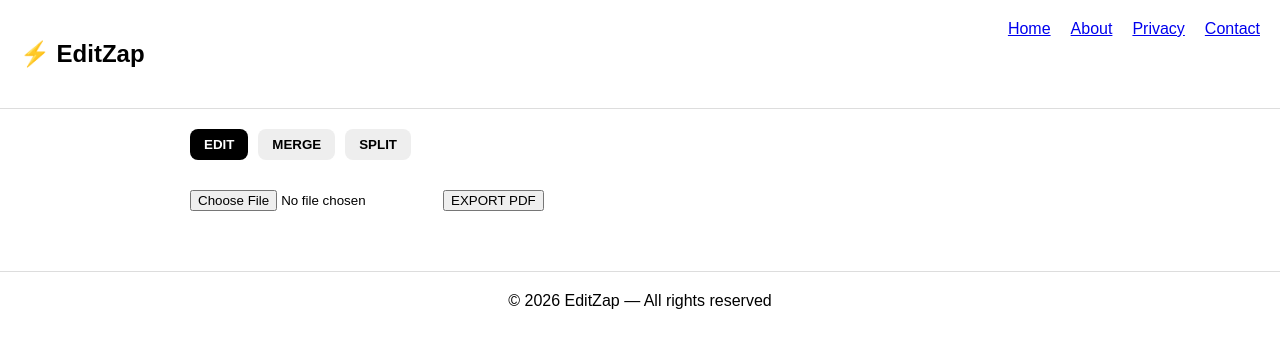
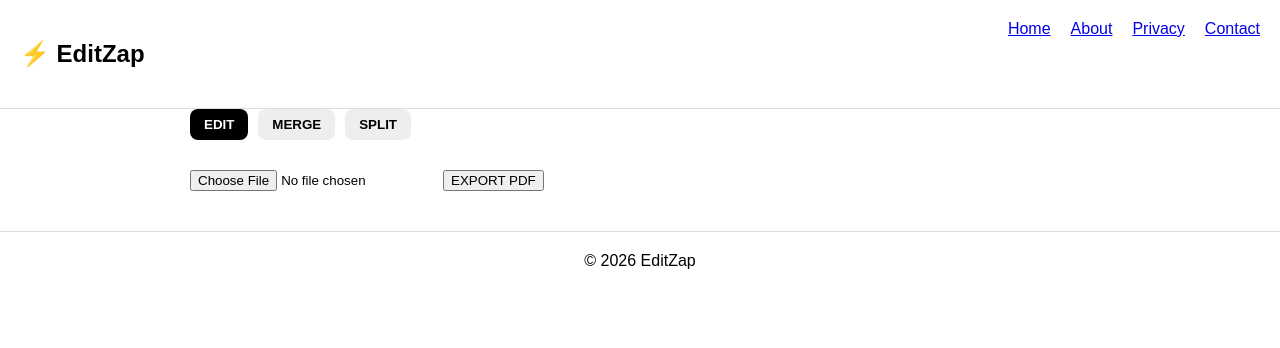
Before and after one commit to editzap/editzap, a Next.js app: page / in a window 1280 px wide. Shown: the top 348 px of the page. Built offline with nearby package versions, Linux system fonts and the light colour scheme.

Commit message:
fixed navigation only

```diff
--- a/app/layout.tsx
+++ b/app/layout.tsx
@@ -1,6 +1,6 @@
 export const metadata = {
-  title: "EditZap - Free PDF Editor",
-  description: "Edit PDF online for free",
+  title: "EditZap",
+  description: "Free online PDF editor",
 };
 
 export default function RootLayout({
@@ -31,8 +31,8 @@ export default function RootLayout({
           </div>
         </div>
 
-        {/* PAGE CONTENT */}
-        <div style={{ padding: 20 }}>{children}</div>
+        {/* CONTENT */}
+        <div>{children}</div>
 
         {/* FOOTER */}
         <div
@@ -43,8 +43,9 @@ export default function RootLayout({
             borderTop: "1px solid #ddd",
           }}
         >
-          © 2026 EditZap — All rights reserved
+          © 2026 EditZap
         </div>
+
       </body>
     </html>
   );
```
